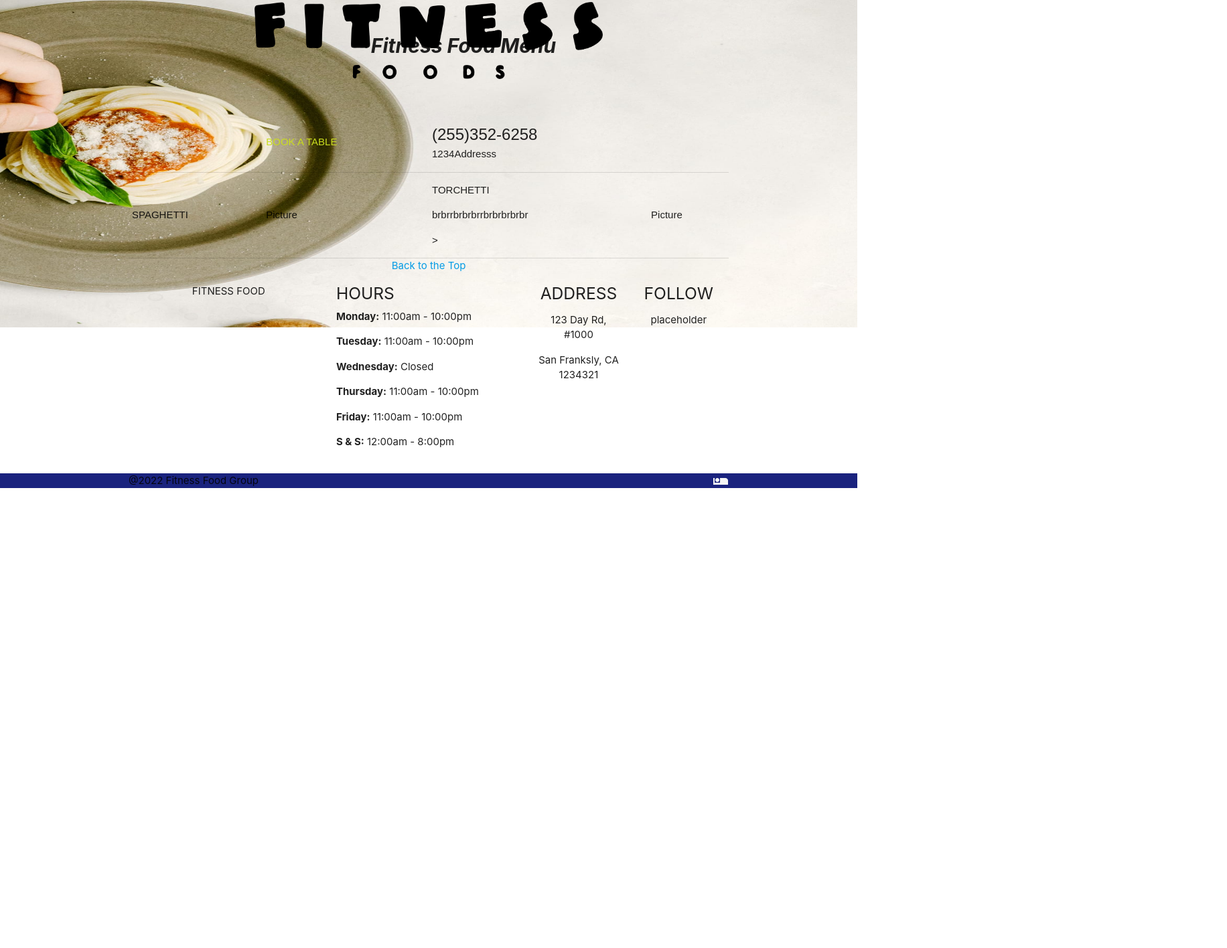
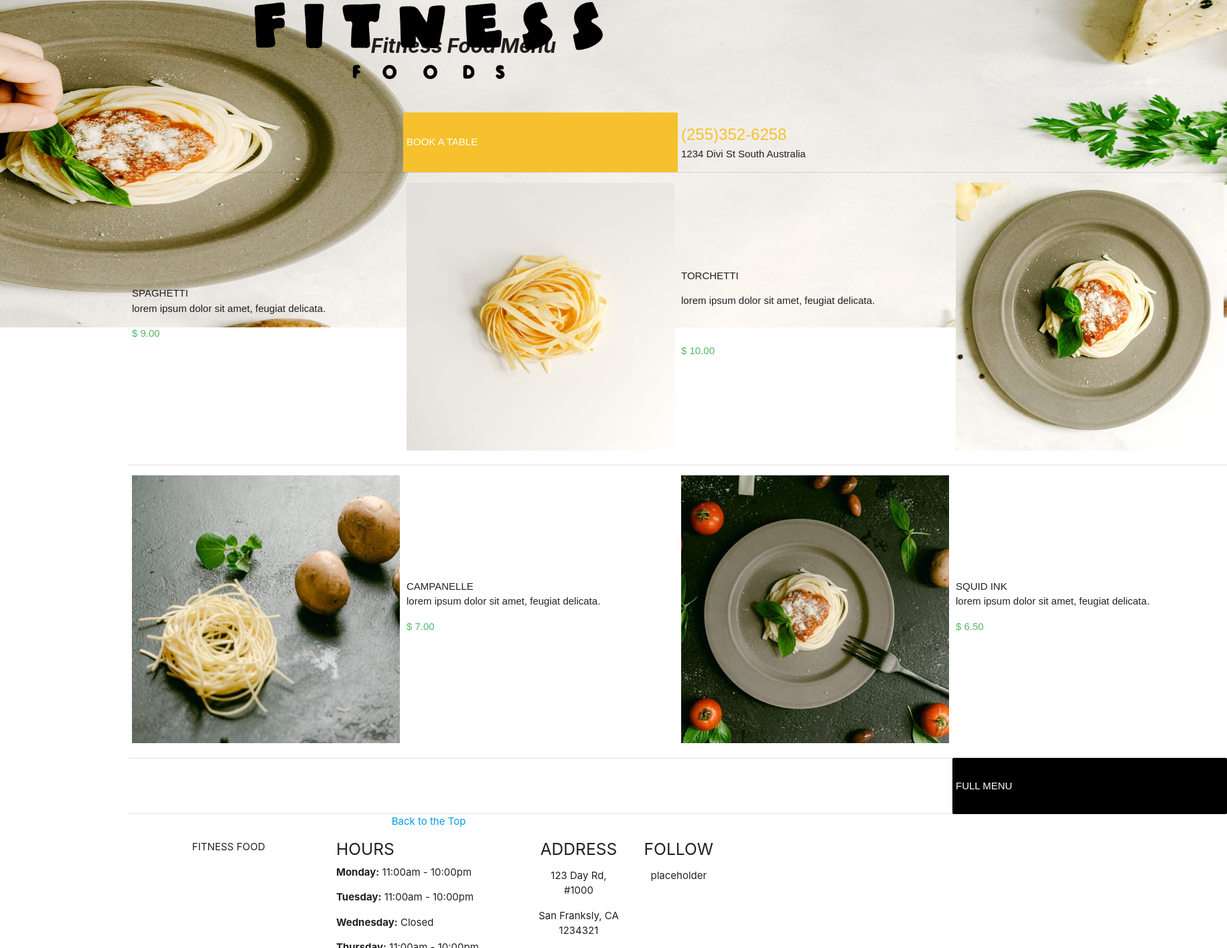
Before and after one commit to Fitness-Food/Fitness-Food, a website: page public/menu/index.html in a window 1280 px wide. Shown: the part 161-1577 px from the top of the page at 67% size, 1832 px wide, since content can reach past the window. Before the commit the page ends 898 px from the top, so only its background shows below. Drawn offline with nearby package versions, Linux system fonts and the light colour scheme; no server answers.

Commit message:
menu design
the full menu design

```diff
--- a/public/menu/index.html
+++ b/public/menu/index.html
@@ -25,17 +25,25 @@
                <table id="menu">
                    <tr>
                         <td></td>
-                        <td style="color:rgb(202, 221, 31);">BOOK A TABLE</td>
-                        <td colspan="2"><h style="font-size:160%;">(255)352-6258</h><br>1234Addresss</td>
+                        <td style="color:white; background-color: #F6C12C;">BOOK A TABLE</td>
+                        <td colspan="2"><h style="font-size:160%; color: #F6C12C;">(255)352-6258</h><br>1234 Divi St South Australia</td>
                     </tr>
                     <tr>
-                        <td>SPAGHETTI<br></td>
-                        <td>Picture</td>
-                        <td>TORCHETTI<br><p>brbrrbrbrbrrbrbrbrbrbr</p>><br></td>
-                        <td>Picture</td>
+                        <td>SPAGHETTI<br>lorem ipsum dolor sit amet, feugiat delicata.<br><p style="color:rgb(84, 184, 100)">$ 9.00</p></td>
+                        <td><img src="../assets/pasta_02.jpg"></td>
+                        <td>TORCHETTI<br><p>lorem ipsum dolor sit amet, feugiat delicata.</p><br><p style="color:rgb(84, 184, 100)">$ 10.00</p></td>
+                        <td><img src="../assets/pasta_03.jpg"></td>
                     </tr>
-                    </table>
-
+                    <tr>
+                        <td><img src="../assets/pasta_04.jpg"></td>
+                        <td>CAMPANELLE<br>lorem ipsum dolor sit amet, feugiat delicata.<br><p style="color:rgb(84, 184, 100)">$ 7.00</p></td>
+                        <td><img src="../assets/pasta_06.jpg"></td>
+                        <td>SQUID INK <br>lorem ipsum dolor sit amet, feugiat delicata.<br><p style="color:rgb(84, 184, 100)">$ 6.50</p></td>
+                    </tr>
+                    <tr>
+                        <td colspan="3"></td>
+                        <td style="background-color: black;"><p style="color:white">FULL MENU</p></td>
+                </table>
             </div>
         </main>
 
--- a/public/menu/styles.css
+++ b/public/menu/styles.css
@@ -7,7 +7,7 @@
 .slogan {
     width: 1000px;
     height: 100px;
-    margin-top: 70px auto;
+    margin-top: 85px auto;
     line-height: 100px;
     text-align: center;
     font-style: oblique;
```
